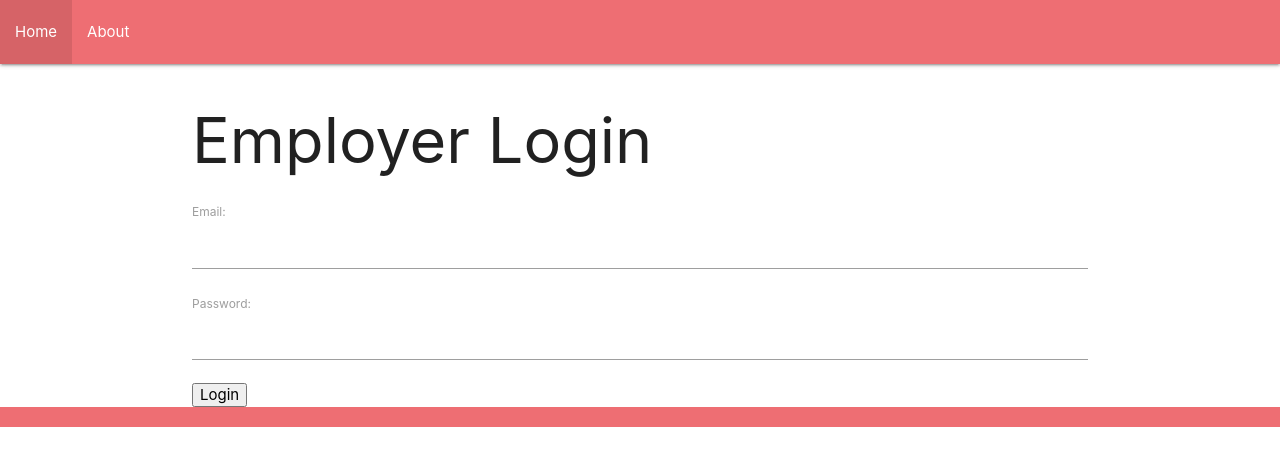
After one commit to sarahganz/JobJog, a Django app: page /employer/login/ in a window 1280 px wide. The commit adds this page. Shown: the top 466 px of the page. Run offline with Django 4.2, Linux system fonts and the light colour scheme.

Commit message:
employer sign up, employer sign in, dashboard employer

```diff
--- a/jobjog/settings.py
+++ b/jobjog/settings.py
@@ -11,7 +11,7 @@ https://docs.djangoproject.com/en/4.2/ref/settings/
 """
 
 from pathlib import Path
-
+import os
 import environ
 
 environ.Env()
@@ -122,7 +122,8 @@ USE_TZ = True
 # Static files (CSS, JavaScript, Images)
 # https://docs.djangoproject.com/en/4.2/howto/static-files/
 
-STATIC_URL = "static/"
+STATIC_URL = "/static/"
+STATICFILES_DIRS = [os.path.join(BASE_DIR, "main_app/static")]
 LOGIN_REDIRECT_URL = "/"
 LOGOUT_REDIRECT_URL = "/"
 
--- /dev/null
+++ b/main_app/forms.py
@@ -0,0 +1,62 @@
+from django import forms
+from django.contrib.auth.forms import UserCreationForm, AuthenticationForm
+from .models import Job, Employee, STATUSES, CustomUser, Employer
+
+
+class JobAssignmentForm(forms.ModelForm):
+    employee = forms.ModelChoiceField(queryset=Employee.objects.all())
+    status = forms.ChoiceField(choices=STATUSES)
+
+    class Meta:
+        model = Job
+        fields = ["employee", "status"]
+
+
+class EmployeeRegistrationForm(UserCreationForm):
+    skills = forms.CharField(max_length=100)
+    hourly_rate = forms.IntegerField()
+
+    class Meta(UserCreationForm.Meta):
+        model = CustomUser  # Use your custom user model
+
+    def save(self, commit=True):
+        user = super().save(commit=False)
+        skills = self.cleaned_data.get("skills")
+        hourly_rate = self.cleaned_data.get("hourly_rate")
+
+        if commit:
+            user.save()
+            Employee.objects.create(user=user, skills=skills, hourly_rate=hourly_rate)
+
+        return user
+
+
+class InviteEmployeeForm(forms.Form):
+    employee_email = forms.EmailField(label="Employee Email", max_length=254)
+
+
+class EmployerRegistrationForm(UserCreationForm):
+    password = forms.CharField(widget=forms.PasswordInput)
+    company_name = forms.CharField(max_length=100)  # Add company_name field here
+
+    class Meta(UserCreationForm.Meta):
+        model = CustomUser
+        fields = ["username", "email", "phone_number", "password"]
+
+    def save(self, commit=True):
+        user = super().save(commit=False)
+        user.set_password(self.cleaned_data["password"])
+        if commit:
+            user.save()
+            Employer.objects.create(
+                user=user, company_name=self.cleaned_data["company_name"]
+            )  # Update this line
+        return user
+
+
+class EmployerLoginForm(AuthenticationForm):
+    username = forms.EmailField(label="Email")  # Use email as the username field
+
+    class Meta:
+        model = CustomUser
+        fields = ("username", "password")
--- a/main_app/templates/base.html
+++ b/main_app/templates/base.html
@@ -23,13 +23,11 @@
       <nav>
         <div class="nav-wrapper">
           <ul>
+            <li><a href="{% url 'home' %}">Home</a></li>
             <li><a href="{% url 'about' %}">About</a></li>
             {% if user.is_authenticated %}
             <li><a href="{% url 'logout' %}">Log Out</a></li>
-            {% else %}
-            <li><a href="{% url 'signup' %}">Sign Up</a></li>
-            <li><a href="{% url 'login' %}">Log In</a></li>
-            {% endif %}
+            {% else %} {% endif %}
           </ul>
         </div>
       </nav>
--- /dev/null
+++ b/main_app/templates/employer/registration.html
@@ -0,0 +1,5 @@
+<h2>Employer Registration</h2>
+<form method="post">
+  {% csrf_token %} {{ form.as_p }}
+  <button type="submit">Register as Employer</button>
+</form>
--- /dev/null
+++ b/main_app/templates/employer_dashboard.html
@@ -0,0 +1,6 @@
+<h1>Welcome, {{ employer.user.username }}!</h1>
+<p>Company: {{ employer.company_name }}</p>
+<p>Email: {{ employer.user.email }}</p>
+<p>Phone: {{ employer.user.phone_number }}</p>
+
+<p><a href="{% url 'invite_employee' %}">Invite Employee</a></p>
--- /dev/null
+++ b/main_app/templates/employer_login.html
@@ -0,0 +1,7 @@
+{% extends 'base.html' %} {% block content %}
+<h1>Employer Login</h1>
+<form method="post">
+  {% csrf_token %} {{ form.as_p }}
+  <button type="submit">Login</button>
+</form>
+{% endblock %}
--- /dev/null
+++ b/main_app/templates/invalid_invite.html
@@ -0,0 +1,2 @@
+<h1>Invalid Invite Link</h1>
+<p>The invite link is invalid or has expired.</p>
--- /dev/null
+++ b/main_app/templates/job_assignment.html
@@ -0,0 +1,5 @@
+<h1>Assign Employees to Jobs</h1>
+<form method="post">
+  {% csrf_token %} {{ form.as_p }}
+  <button type="submit">Assign Job</button>
+</form>
--- a/main_app/urls.py
+++ b/main_app/urls.py
@@ -2,6 +2,25 @@ from django.urls import path
 from . import views
 
 urlpatterns = [
-    path('', views.home, name='home'),
-    path('about/', views.about, name='about'),
+    path("", views.home, name="home"),
+    path("about/", views.about, name="about"),
+    path(
+        "employer/registration/",
+        views.employer_registration,
+        name="employer_registration",
+    ),
+    path("employer/login/", views.employer_login, name="employer_login"),
+    path("employer/dashboard/", views.employer_dashboard, name="employer_dashboard"),
+    path("invite_employee/", views.invite_employee, name="invite_employee"),
+    path(
+        "employee/registration/<str:invite_token>/",
+        views.employee_registration,
+        name="employee_registration",
+    ),
+    path("employee/clock-in/", views.clock_in, name="clock_in"),
+    path("employee/clock-out/", views.clock_out, name="clock_out"),
+    path("job/assignment/", views.job_assignment, name="job_assignment"),
+    path("clock_in/<int:assignment_id>/", views.clock_in, name="clock_in"),
+    path("clock_out/<int:assignment_id>/", views.clock_out, name="clock_out"),
+    path("job/<int:job_id>/", views.job_details, name="job_details"),
 ]
--- a/main_app/views.py
+++ b/main_app/views.py
@@ -1,18 +1,215 @@
 import os
 import uuid
 import boto3
-from django.shortcuts import render, redirect
+from django.shortcuts import render, redirect, get_object_or_404
 from django.views.generic.edit import CreateView, UpdateView, DeleteView
 from django.views.generic import ListView, DetailView
-from django.contrib.auth import login
+from django.contrib.auth import authenticate, login
 from django.contrib.auth.forms import UserCreationForm
 from django.contrib.auth.decorators import login_required
 from django.contrib.auth.mixins import LoginRequiredMixin
+from django.core.mail import send_mail
+from .models import Employer, CustomUser, Employee, Shift, EmployeeAssignment, Job
+from datetime import datetime
+from .forms import (
+    JobAssignmentForm,
+    EmployeeRegistrationForm,
+    InviteEmployeeForm,
+    EmployerRegistrationForm,
+    EmployerLoginForm,
+)
+from django.utils import timezone
 
 # Create your views here.
 
+
 def home(request):
-  return render(request, 'home.html')
+    return render(request, "home.html")
+
 
 def about(request):
-  return render(request, 'about.html')
+    return render(request, "about.html")
+
+
+def employer_registration(request):
+    if request.method == "POST":
+        form = EmployerRegistrationForm(request.POST)
+        if form.is_valid():
+            company_name = form.cleaned_data["company_name"]
+            user = form.save()
+
+            # Check if an Employer object already exists for the user
+            employer, created = Employer.objects.get_or_create(
+                user=user, defaults={"company_name": company_name}
+            )
+
+            if not created:
+                # If the Employer object already existed, update the company_name
+                employer.company_name = company_name
+                employer.save()
+
+            # Log in the employer after successful registration
+            login(request, user)
+
+            return redirect("employer_dashboard")
+    else:
+        form = EmployerRegistrationForm()
+
+    return render(request, "employer/registration.html", {"form": form})
+
+
+def employer_login(request):
+    if request.method == "POST":
+        form = EmployerLoginForm(request, request.POST)
+        if form.is_valid():
+            email = form.cleaned_data["username"]
+            password = form.cleaned_data["password"]
+
+            # Authenticate employer
+            user = authenticate(request, username=email, password=password)
+
+            if user is not None and user.is_employer:
+                # If the user is an employer and the provided credentials are valid, log in the employer
+                login(request, user)
+                return redirect("employer_dashboard")
+            else:
+                # If the provided credentials are invalid or the user is not an employer,
+                # display an error message
+                form.add_error("username", "Invalid email or password.")
+    else:
+        form = EmployerLoginForm()
+
+    return render(request, "employer_login.html", {"form": form})
+
+
+@login_required
+def employer_dashboard(request):
+    # Retrieve the logged-in employer's data
+    employer = request.user.employer
+
+    # Get the list of employees associated with the employer
+    employees = employer.employee_set.all()
+
+    context = {
+        "employer": employer,
+        "employees": employees,
+    }
+
+    return render(request, "employer_dashboard.html", context)
+
+
+def invite_employee(request):
+    if request.method == "POST":
+        form = InviteEmployeeForm(request.POST)
+        if form.is_valid():
+            # Get the email address entered in the form
+            employee_email = form.cleaned_data["employee_email"]
+
+            # Your logic to send the invite email here
+            # Use the send_mail function to send the email
+            # Example usage:
+            subject = "Invitation to join our company"
+            message = "You have been invited to join our company. Click on the link to register."
+            from_email = "noreply@example.com"
+            recipient_list = [employee_email]
+
+            send_mail(subject, message, from_email, recipient_list)
+
+            return redirect(
+                "employer_dashboard"
+            )  # Redirect to employer dashboard after sending the invite
+    else:
+        form = InviteEmployeeForm()
+
+    return render(request, "invite_employee.html", {"form": form})
+
+
+def employee_registration(request, token):
+    # Here, you can handle the logic to validate the token and retrieve the associated employer
+    # Once validated, the employee can proceed with the registration process
+    if request.method == "POST":
+        form = EmployeeRegistrationForm(request.POST)
+        if form.is_valid():
+            user = form.save()
+            employer = ...  # Retrieve the employer associated with the token
+            Employee.objects.create(user=user, employer=employer)
+            login(request, user)  # Log in the employee after successful registration
+            return redirect(
+                "employee_dashboard"
+            )  # Redirect to employee dashboard after registration
+    else:
+        form = EmployeeRegistrationForm()
+
+    return render(request, "employee_registration.html", {"form": form})
+
+
+@login_required
+def employee_dashboard(request):
+    employee = request.user.employee
+    assigned_jobs = EmployeeAssignment.objects.filter(employee=employee)
+
+    context = {
+        "employee": employee,
+        "assigned_jobs": assigned_jobs,
+    }
+
+    return render(request, "employee_dashboard.html", context)
+
+
+@login_required
+def clock_in(request):
+    employee = request.user.employee
+    shift = Shift.objects.create(employee=employee, clock_in=datetime.now())
+    return redirect("employee_dashboard")
+
+
+@login_required
+def clock_out(request):
+    employee = request.user.employee
+    shift = Shift.objects.filter(employee=employee, clock_out__isnull=True).first()
+    if shift:
+        shift.clock_out = datetime.now()
+        shift.save()
+    return redirect("employee_dashboard")
+
+
+def job_assignment(request):
+    if request.method == "POST":
+        form = JobAssignmentForm(request.POST)
+        if form.is_valid():
+            job = form.save()
+            return redirect(
+                "employer_dashboard"
+            )  # Redirect to employer dashboard after successful assignment
+    else:
+        form = JobAssignmentForm()
+
+    return render(request, "job_assignment.html", {"form": form})
+
+
+@login_required
+def clock_in(request, assignment_id):
+    assignment = EmployeeAssignment.objects.get(pk=assignment_id)
+
+    if assignment.clock_in is None:
+        assignment.clock_in = timezone.now()
+        assignment.save()
+
+    return redirect("employee_dashboard")
+
+
+@login_required
+def clock_out(request, assignment_id):
+    assignment = EmployeeAssignment.objects.get(pk=assignment_id)
+
+    if assignment.clock_out is None and assignment.clock_in is not None:
+        assignment.clock_out = timezone.now()
+        assignment.save()
+
+    return redirect("employee_dashboard")
+
+
+@login_required
+def job_details(request, job_id):
+    job = get_object_or_404(Job, pk=job_id)
+    return render(request, "job_details.html", {"job": job})
```
Also changed, not shown: main_app/__init__.py (+7 -0 lines), main_app/apps.py (+5 -2 lines), main_app/models.py (+32 -0 lines), main_app/templates/employee_dashboard.html (added, +28 -0 lines), main_app/templates/home.html (+54 -18 lines), main_app/templates/invite_employee.html (added, +7 -0 lines), main_app/templates/job_details.html (added, +11 -0 lines), main_app/static/css/style.css (added), main_app/templates/employee_registration.html (added).
